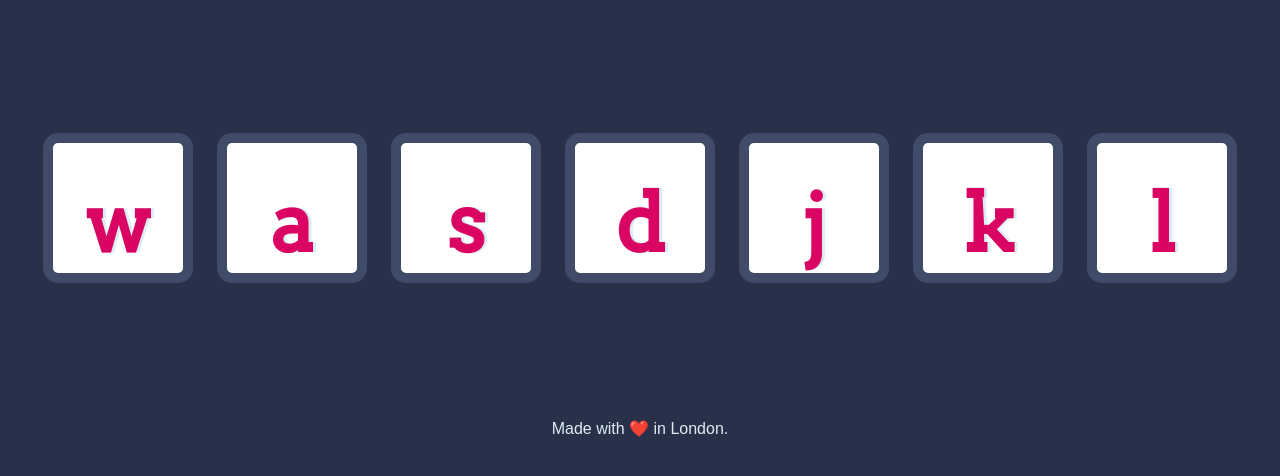
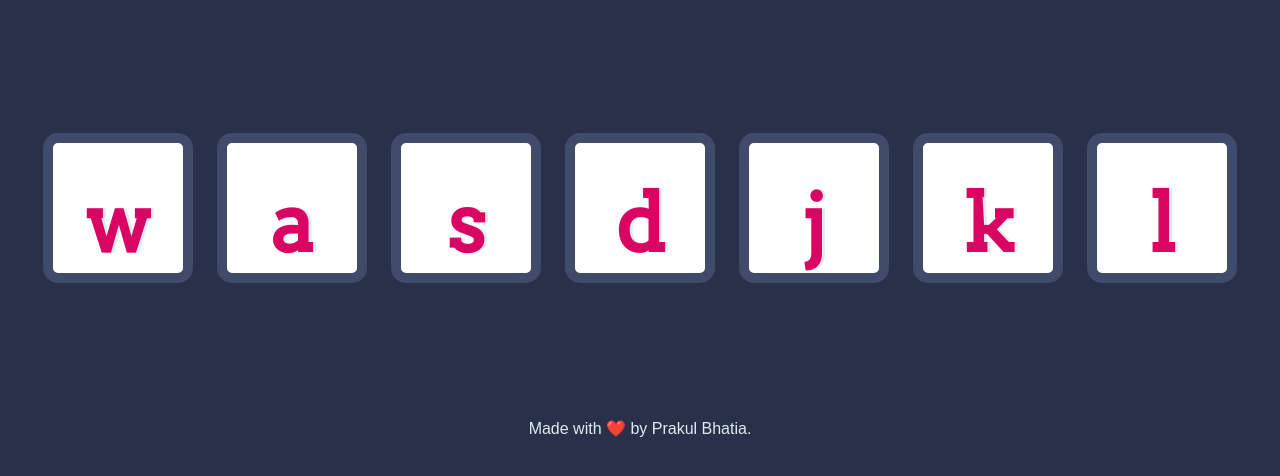
Before and after one commit to prakul1562/projects, a plain HTML site: page index.html in a window 1280 px wide. Shown: the part 156-632 px from the top of the page. Drawn offline with Linux system fonts and the light colour scheme.

Commit message:
Update index.html

```diff
--- a/index.html
+++ b/index.html
@@ -24,7 +24,7 @@
 
 
   <footer>
-    Made with ❤️ in London.
+    Made with ❤️ by Prakul Bhatia.
   </footer>
 </body>
 
```
